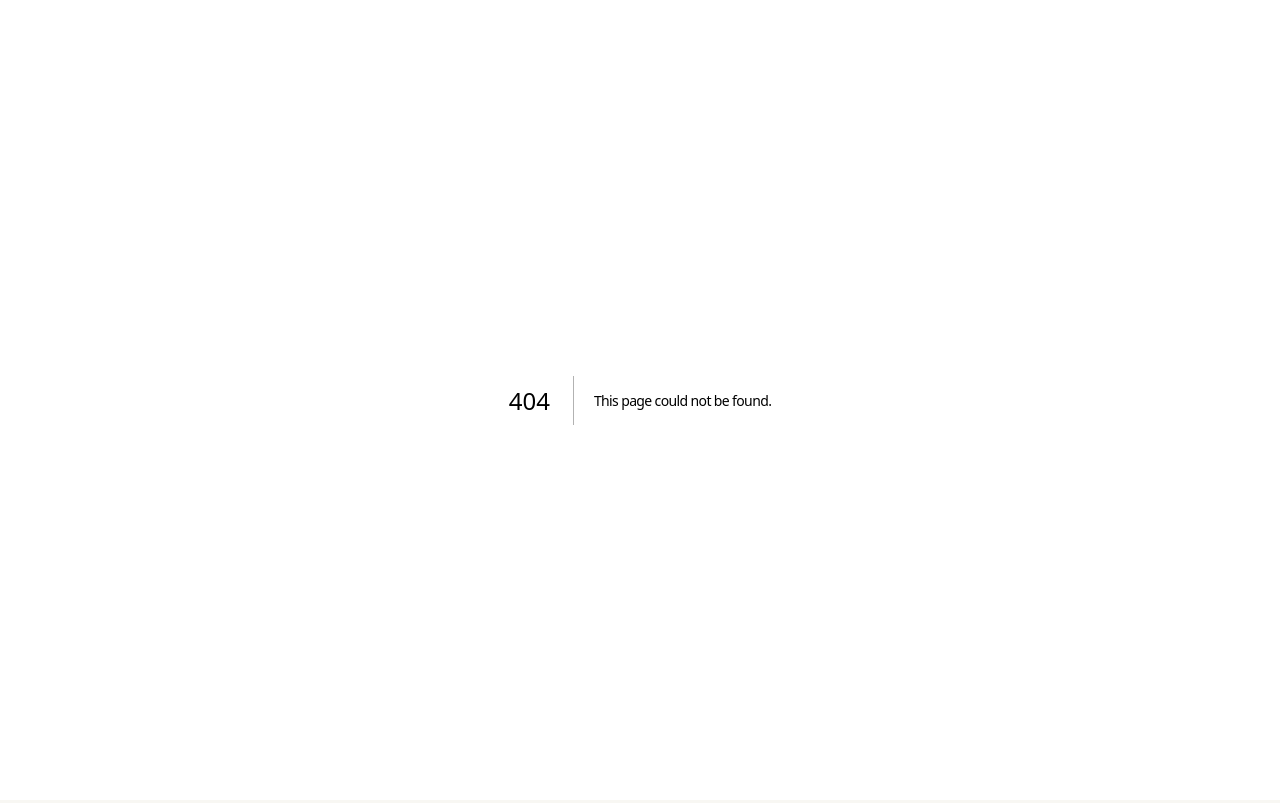
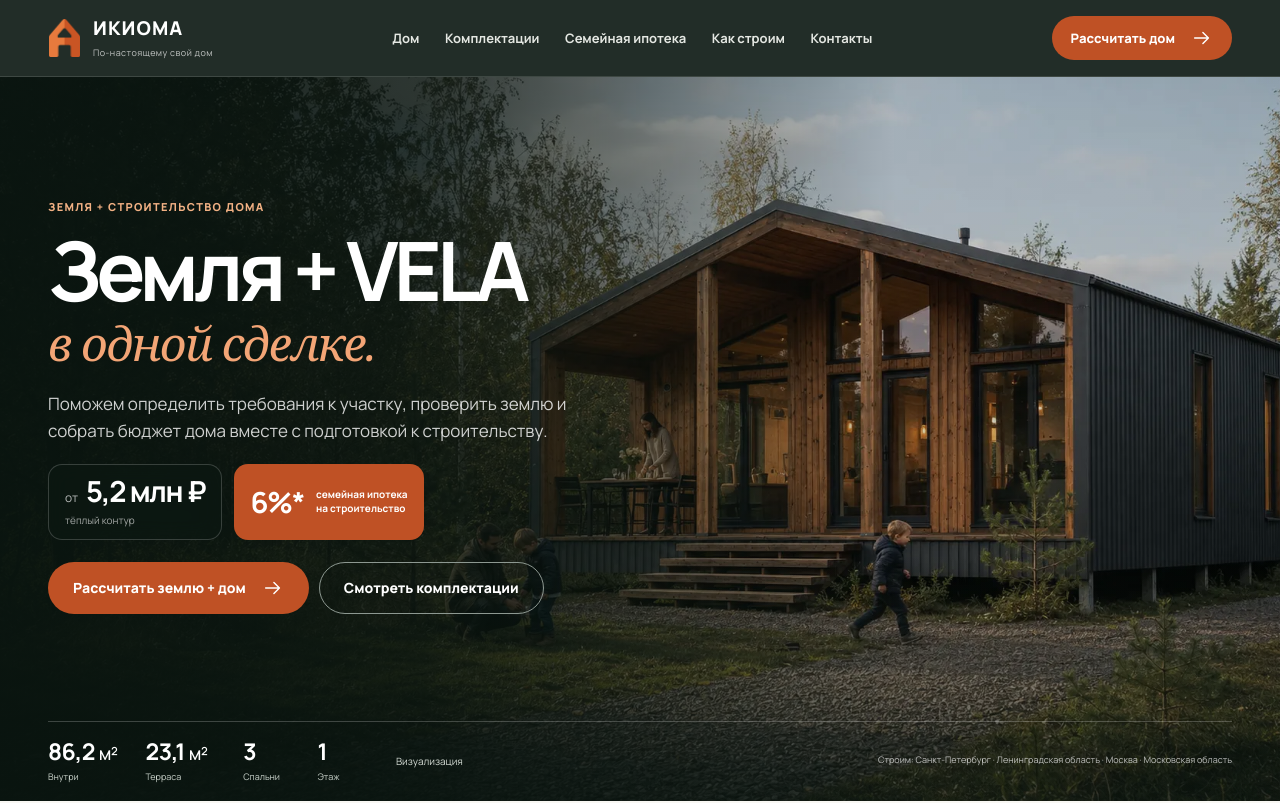
Before and after one commit to vitaliyozolin-dotcom/ikioma-site, a Next.js app: page /zemlya-i-dom in a window 1280 px wide. Before the commit this address had no page. Shown: the top 803 px of the page. Built offline with nearby package versions, Linux system fonts and the light colour scheme.

Commit message:
feat: add paid-traffic landing variant

```diff
--- /dev/null
+++ b/app/zemlya-i-dom/page.tsx
@@ -0,0 +1,12 @@
+import VelaLanding from "@/components/VelaLanding";
+
+export const metadata: Metadata = {
+  title: "Земля + дом VELA | ИКИОМА",
+  description: "Поможем определить требования к участку, проверить землю и собрать бюджет строительства SIP-дома VELA.",
+  robots: { index: false, follow: true },
+  alternates: { canonical: "https://ikioma.ru" },
+};
+
+export default function Page() {
+  return <VelaLanding scenario="land-home" />;
+}
```
